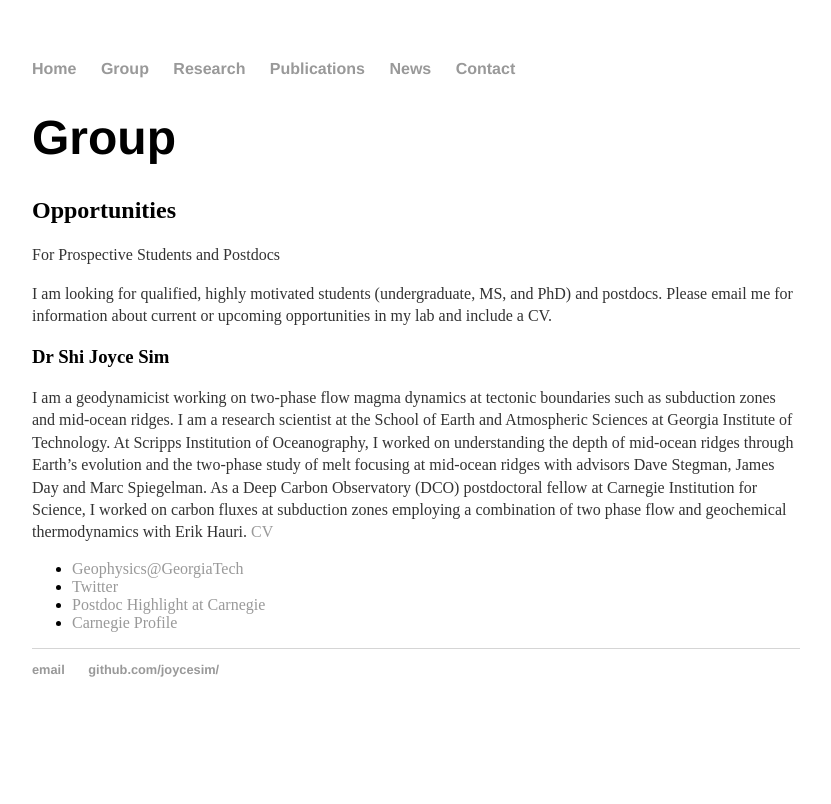
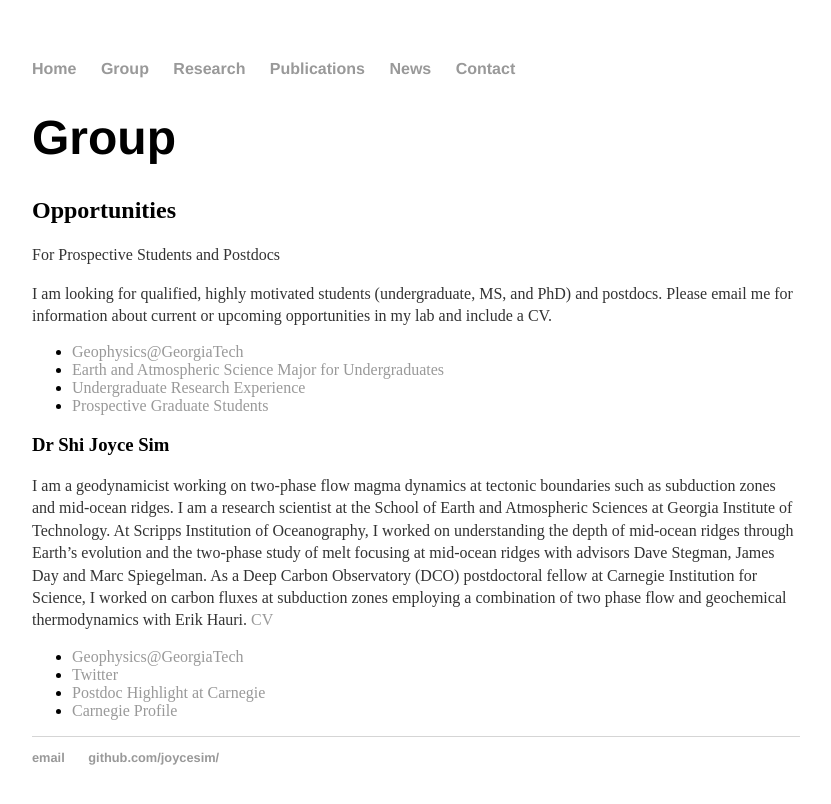
Before and after one commit to joycesim/joycesim.github.io, a Jekyll site: the page built from group/index.md, in a window 1280 px wide. Shown: the top 804 px of the page, without its empty margins (224-1055 px from the left). Built offline with Jekyll 4.4.1, drawn with Linux system fonts in a browser that asks for light colours.

Commit message:
Update index.md
Add links for opportunities in groups

```diff
--- a/group/index.md
+++ b/group/index.md
@@ -9,6 +9,11 @@ For Prospective Students and Postdocs
 
 I am looking for qualified, highly motivated students (undergraduate, MS, and PhD) and postdocs. Please email me for information about current or upcoming opportunities in my lab and include a CV.
 
+* [Geophysics@GeorgiaTech](http://geophysics.eas.gatech.edu/)
+* [Earth and Atmospheric Science Major for Undergraduates](https://eas.gatech.edu/undergrad/prospective-undergraduate-students)
+* [Undergraduate Research Experience](https://easreu.eas.gatech.edu/)
+* [Prospective Graduate Students](https://eas.gatech.edu/graduate/prospective-graduate-students)
+
 ### Dr Shi Joyce Sim
 I am a geodynamicist working on two-phase flow magma dynamics at tectonic boundaries such as subduction zones and mid-ocean ridges. I am a research scientist at the School of Earth and Atmospheric Sciences at Georgia Institute of Technology. At Scripps Institution of Oceanography, I worked on understanding the depth of mid-ocean ridges through Earth's evolution and the two-phase study of melt focusing at mid-ocean ridges with advisors Dave Stegman, James Day and Marc Spiegelman. As a Deep Carbon Observatory (DCO) postdoctoral fellow at Carnegie Institution for Science, I worked on carbon fluxes at subduction zones employing a combination of two phase flow and geochemical thermodynamics with Erik Hauri. [CV](https://joycesim.github.io/cv/)
 
```
